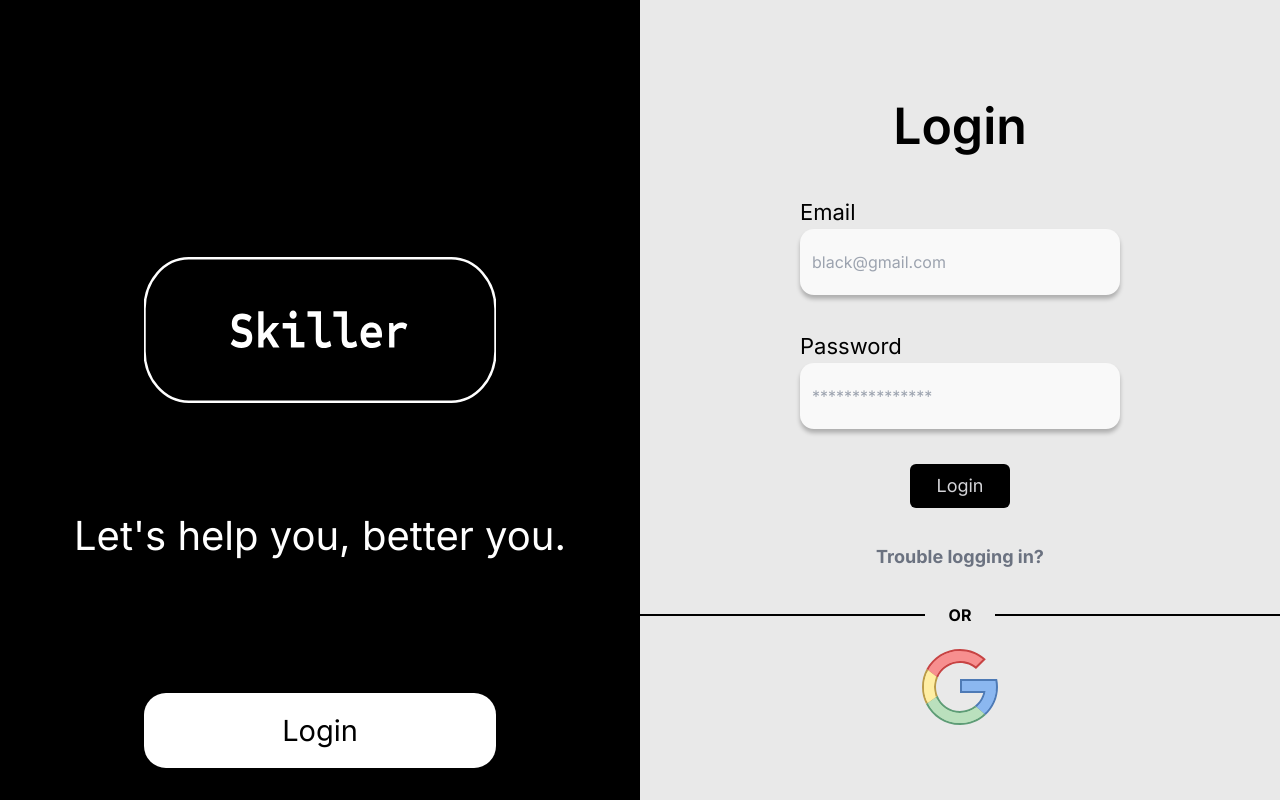
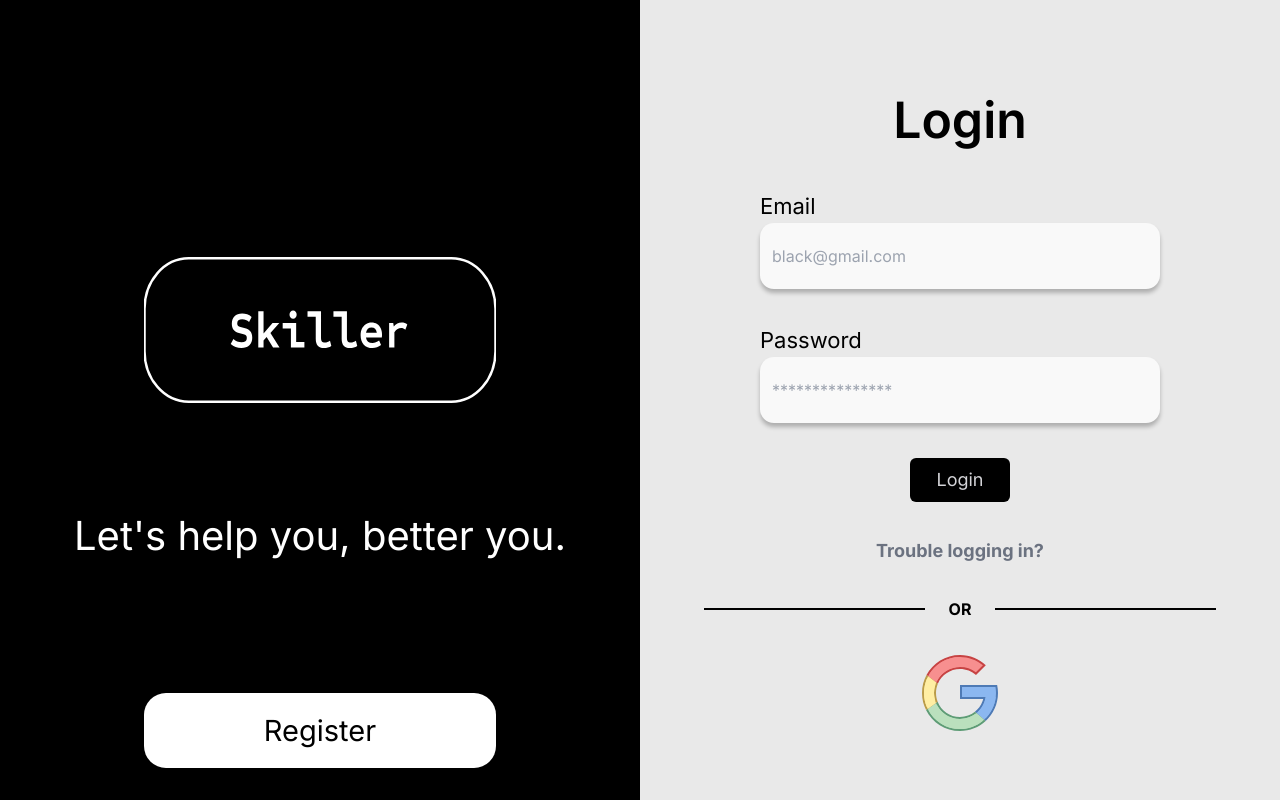
Before and after one commit to marks-eduhub/skiller-frontend, a Next.js app: page /auth in a window 1280 px wide. Built offline with nearby package versions, Linux system fonts and the light colour scheme.

Commit message:
Refactor drawer

```diff
--- a/app/auth/layout.tsx
+++ b/app/auth/layout.tsx
@@ -1,9 +1,12 @@
-import RegisterDrawer from "@/components/RegisterForm/registerDrawer";
+"use client"
+
+
+import AuthDrawer from "@/components/authDrawer";
 export default function Layout({ children }: { children: React.ReactNode }) {
   return (
     <div className="flex h-screen flex-col md:flex-row md:overflow-hidden">
       <div className="w-full flex-none md:w-[50%]">
-       <RegisterDrawer/>
+       <AuthDrawer/>
       </div>
       <div className="md:w-[100%]">{children}</div>
     </div>
--- a/components/Login/loginForm.tsx
+++ b/components/Login/loginForm.tsx
@@ -1,9 +1,10 @@
 import React from "react";
 import data from "./data.json"
+import Image from "next/image";
 
 export default function LogIn() {
   return (
-    <div className="bg-[#E9E9E9] h-screen w-full flex flex-col justify-center items-center">
+    <div className="bg-[#E9E9E9] h-screen w-full flex flex-col justify-center items-center relative">
       <div className="flex flex-col items-center">
         <h2 className="font-[600] text-[50px] mt-[1rem]">
           {data.loginForm.title}
@@ -16,7 +17,7 @@ export default function LogIn() {
               <input
                 placeholder="black@gmail.com"
                 type="text"
-                className="fieldBoxShadow bg-[#F9F9F9] rounded-[14px] px-3 py-[1.3rem] w-[20rem]"
+                className="fieldBoxShadow bg-[#F9F9F9] rounded-[14px] px-3 py-[1.3rem] w-[25rem]"
               />
             </div>
           </div>
@@ -27,15 +28,15 @@ export default function LogIn() {
               <input
                 placeholder="***************"
                 type="password"
-                className="fieldBoxShadow bg-[#F9F9F9] rounded-[14px] px-3 py-[1.3rem] w-[20rem]"
+                className="fieldBoxShadow bg-[#F9F9F9] rounded-[14px] px-3 py-[1.3rem] w-[25rem]"
               />
             </div>
           </div>
           {/* login button */}
           <button
             type="button"
-            className="bg-black text-zinc-300 rounded-md p-2 text-sm sm:text-lg hover:cursor-pointer mx-auto"
-            style={{ width: '100px' }}
+            className="bg-black text-zinc-300 rounded-md p-2 text-sm sm:text-lg hover:cursor-pointer mx-auto w-[100px]"
+
           >
             Login
           </button>
@@ -43,20 +44,22 @@ export default function LogIn() {
         </div>
       </div>
 
-      <div className="flex flex-row items-center gap-6 mt-[2rem] font-[700] w-full">
+      <div className="flex flex-row items-center gap-6 mt-[2rem] font-[700] w-[80%]">
         <hr className="border-[1px] border-black flex-grow" />
         OR
         <hr className="border-[1px] border-black flex-grow" />
       </div>
 
       {/* Google logo */}
-      <div style={{ margin: '10px' }} />
-      <img
-        src="/logos/googleLogo.svg"
-        alt="Google Logo"
-        width="80"
-        height="80"
-      />
+
+      <div className="relative w-[100%] flex justify-center  mt-[2rem] cursor-pointer">
+          <Image
+            src="/logos/googleLogo.svg"
+            alt={"google"}
+            width={80}
+            height={80}
+          />
+        </div>
     </div>
   );
 }
--- a/components/RegisterForm/data.json
+++ b/components/RegisterForm/data.json
@@ -1,10 +1,5 @@
 {
-  "logo": "/logos/tempLogo.svg",
-  "tagline": "Let's help you, better you.",
-  "action": {
-    "text": "Login",
-    "link": "/auth"
-  },
+
   "registerForm": {
     "title": "Register",
     "passwordsvg": "/logos/password.svg",
--- a/components/RegisterForm/index.tsx
+++ b/components/RegisterForm/index.tsx
@@ -1,5 +1,4 @@
 import React from "react";
-import RegisterDrawer from "./registerDrawer";
 import SignUp from "./signupForm";
 
 export default function Register() {
--- a/components/RegisterForm/signupForm.tsx
+++ b/components/RegisterForm/signupForm.tsx
@@ -129,8 +129,8 @@ export default function SignUp() {
           <Image
             src={data.registerForm.action.googlelogo}
             alt={"google"}
-            width={40}
-            height={40}
+            width={80}
+            height={80}
           />
         </div>
       </div>
--- /dev/null
+++ b/components/authDrawer/data.json
@@ -0,0 +1,12 @@
+{
+  "logo": "/logos/tempLogo.svg",
+  "tagline": "Let's help you, better you.",
+  "loginAction": {
+    "text": "Login",
+    "link": "/auth"
+  },
+  "registerAction": {
+    "text": "Register",
+    "link": "/auth/register"
+  }
+}
--- a/components/RegisterForm/registerDrawer.tsx
+++ b/components/authDrawer/index.tsx
@@ -1,9 +1,15 @@
+"use client"
+
+
 import React from "react";
 import data from "./data.json"
 import Image from "next/image";
 import Link from "next/link";
+import { useSelectedLayoutSegments } from "next/navigation";
 
-export default function RegisterDrawer() {
+export default function AuthDrawer() {
+    const segment = useSelectedLayoutSegments();
+    const route = `/${segment}`;
   return (
     <div className="hidden md:flex w-full flex-col gap-[3rem] bg-black h-screen justify-center relative items-center text-white" >
       <div className="relative w-[22rem] h-[12rem]">
@@ -14,8 +20,8 @@ export default function RegisterDrawer() {
       />
       </div>
       <div className="text-[40px] mt-[2rem]">{data.tagline}</div>
-      <Link href={data.action.link} className="bg-white absolute bottom-[2rem] rounded-[22px] py-[1rem] text-[29px] min-w-[22rem] flex justify-center text-black">
-      {data.action.text}
+      <Link href={ route === "/register"? data.loginAction.link : data.registerAction.link} className="bg-white absolute bottom-[2rem] rounded-[22px] py-[1rem] text-[29px] min-w-[22rem] flex justify-center text-black">
+      { route === "/register"? data.loginAction.text: data.registerAction.text}
       </Link>
     </div>
   );
```
